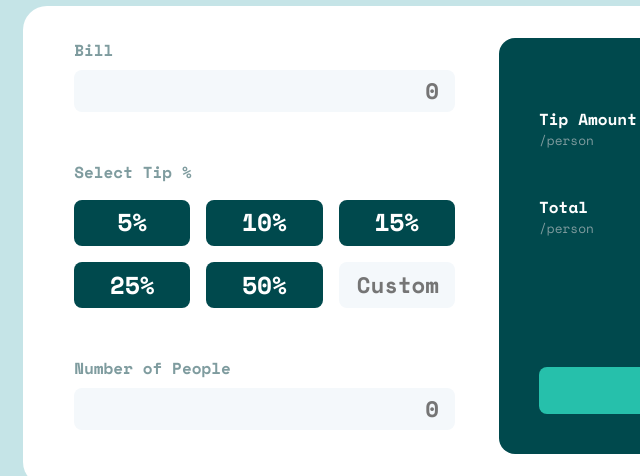
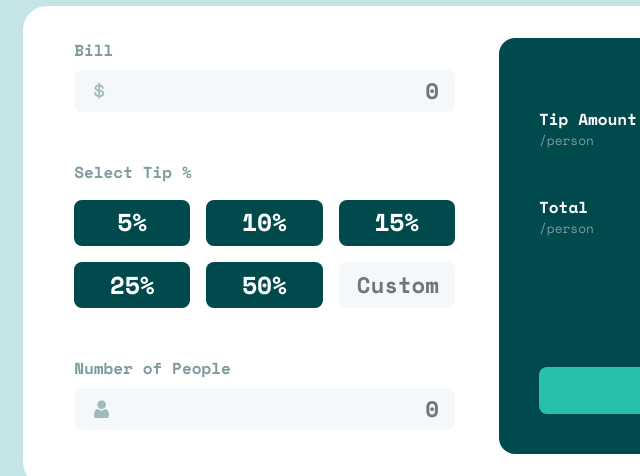
Before and after one commit to TomSif/Front-end_Mentor_Tip_Calculator_App, a plain HTML site: page index.html in a window 1280 px wide. Shown: the part 306-782 px from the top of the page, 153-793 px from the left. Drawn offline with Linux system fonts and the light colour scheme; the site is published under a folder, as on GitHub Pages, so addresses that start at the root find nothing.

Commit message:
Update styles.css
change icon's path

```diff
--- a/styles.css
+++ b/styles.css
@@ -137,7 +137,7 @@ button {
   transform: translateY(-50%);
   width: 1.1rem;
   height: 1.1rem;
-  background-image: url("/images/icon-dollar.svg");
+  background-image: url("./images/icon-dollar.svg");
   background-size: contain;
   background-repeat: no-repeat;
   pointer-events: none;
@@ -212,7 +212,7 @@ button {
   transform: translateY(-50%);
   width: 1.1rem;
   height: 1.1rem;
-  background-image: url("/images/icon-person.svg");
+  background-image: url("./images/icon-person.svg");
   background-size: contain;
   background-repeat: no-repeat;
   pointer-events: none;
```
